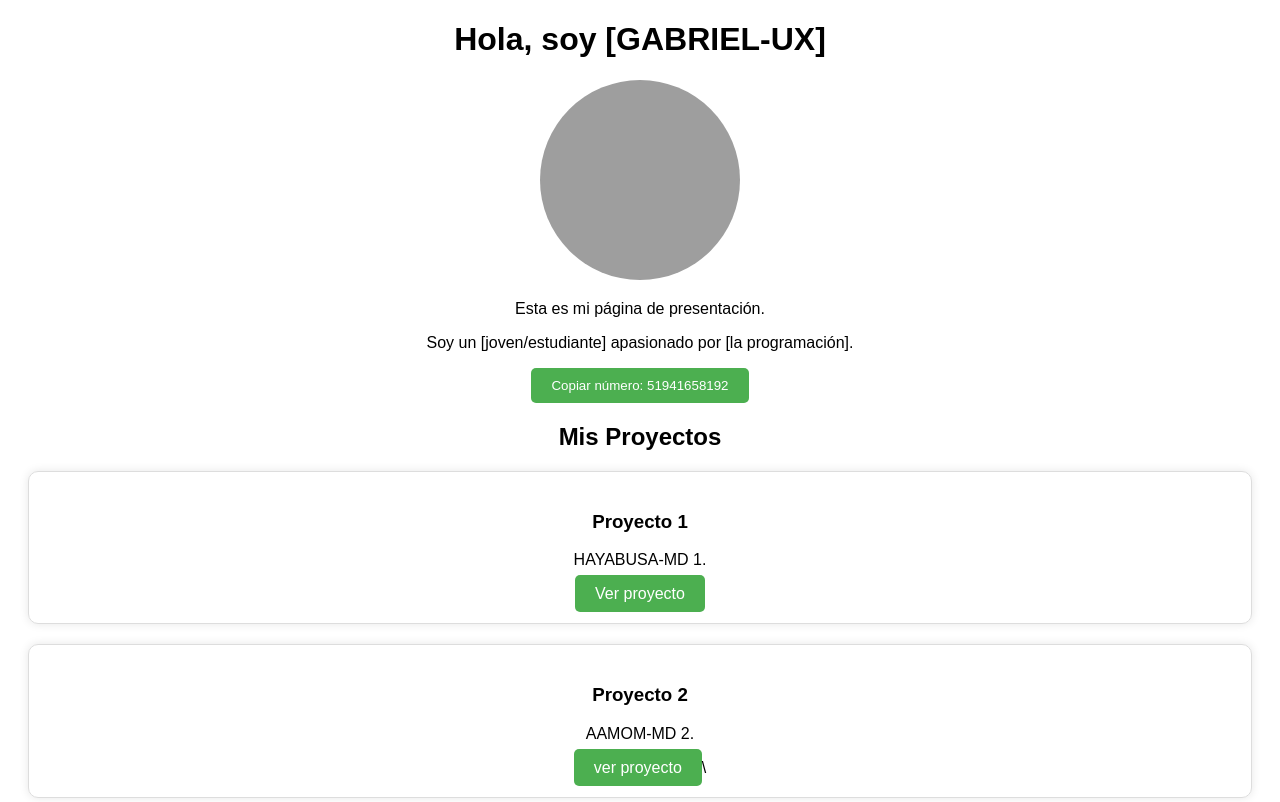
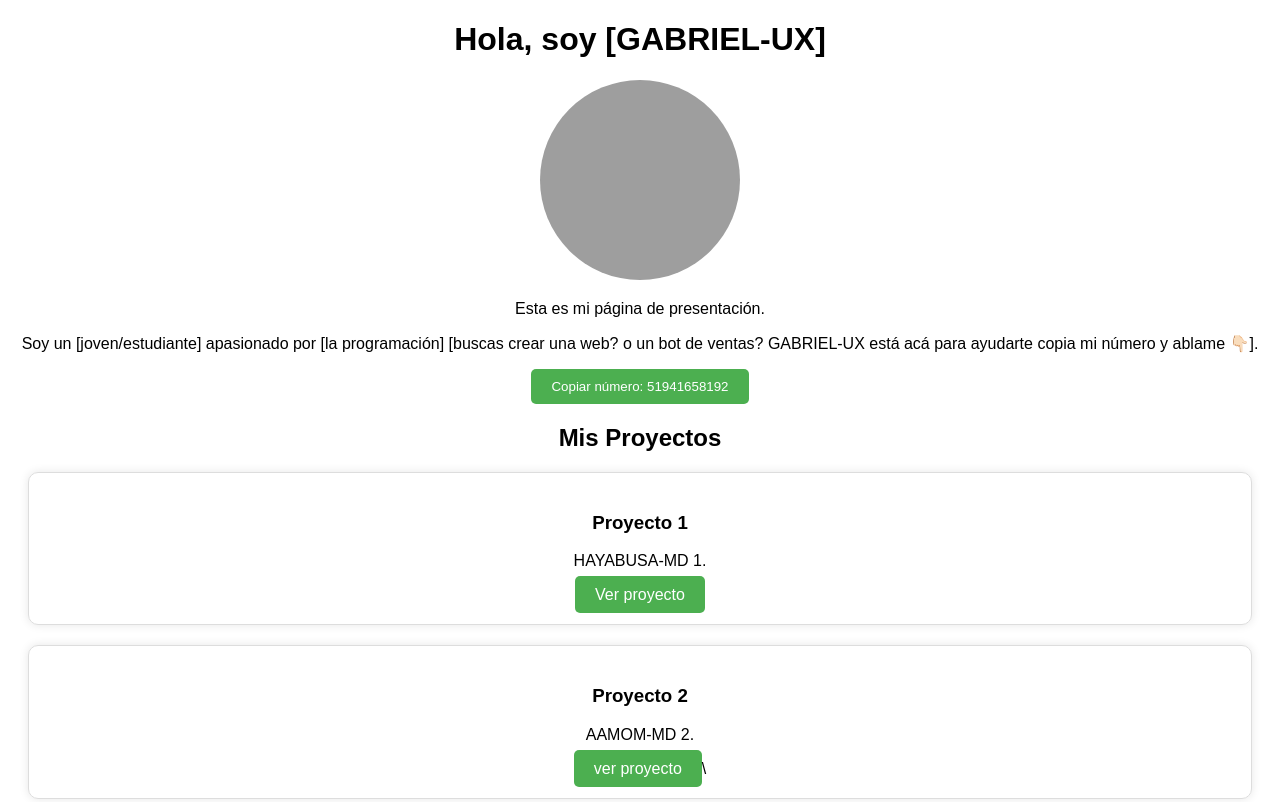
Before and after one commit to GABRIEL-OFF18/mi-web, a plain HTML site: page index.html in a window 1280 px wide. Shown: the top 802 px of the page. Drawn offline with Linux system fonts and the light colour scheme; grey boxes are pictures that could not be loaded.

Commit message:
Actualizar index.html

```diff
--- a/index.html
+++ b/index.html
@@ -39,7 +39,7 @@
   <img src="https://files.catbox.moe/y91di0.jpg"
 class="imagen-redondeada">
   <p>Esta es mi página de presentación.</p>
-  <p>Soy un [joven/estudiante] apasionado por [la programación].</p>
+  <p>Soy un [joven/estudiante] apasionado por [la programación] [buscas crear una web? o un bot de ventas? GABRIEL-UX está acá para ayudarte copia mi número y ablame 👇🏻].</p>
   <button class="boton" onclick="navigator.clipboard.writeText('51941658192')">Copiar número: 51941658192</button>
 
   <h2>Mis Proyectos</h2>
```
